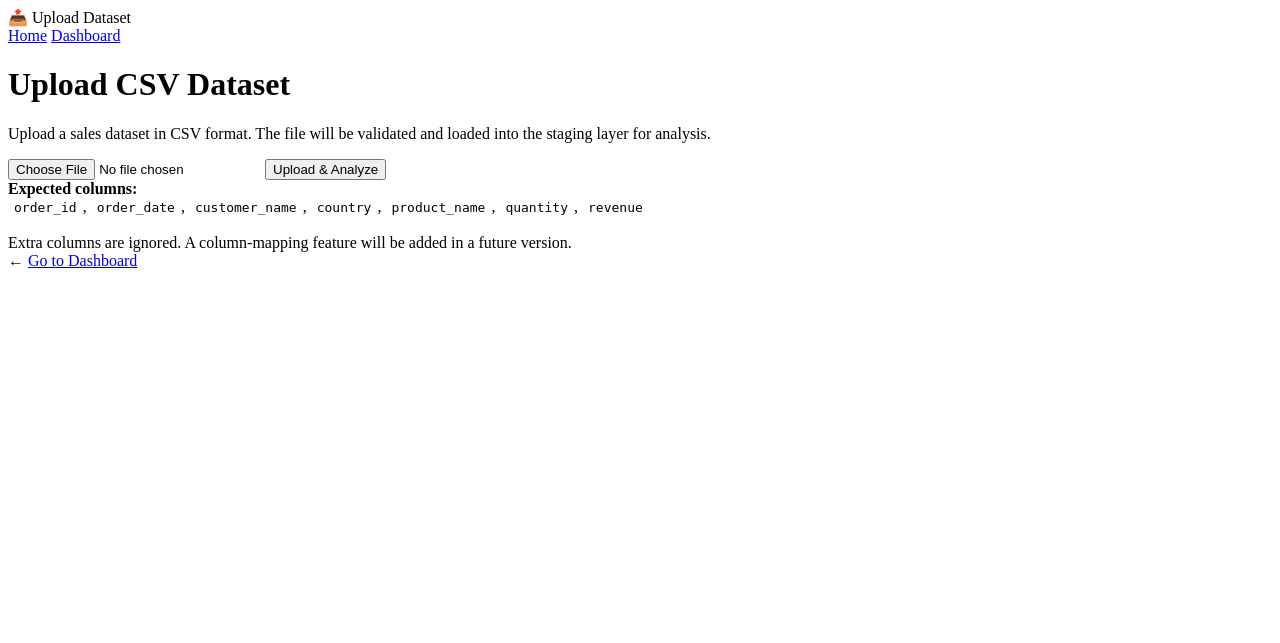
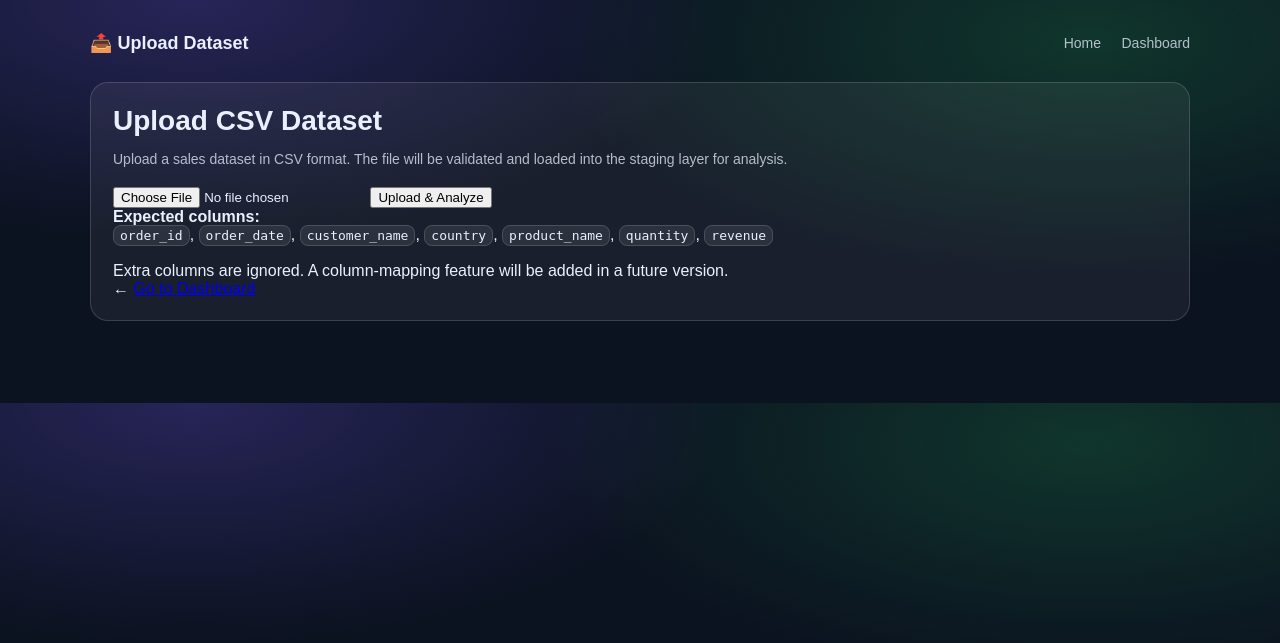
Before and after one commit to SaraIslahi/enterprise-bi-dashboard, a Django app: page /upload/ in a window 1280 px wide. Shown: the top 643 px of the page. Run offline with Django 5.2, Linux system fonts and the light colour scheme.

Commit message:
Fix dashboard CSS loading and HTML structure

```diff
--- a/bi_webapp/dashboard/static/dashboard/style.css
+++ b/bi_webapp/dashboard/static/dashboard/style.css
@@ -1,3 +1,148 @@
+:root {
+  --bg: #0b1220;
+  --card: rgba(255, 255, 255, 0.06);
+  --border: rgba(255, 255, 255, 0.15);
+  --text: #eaf0ff;
+  --muted: rgba(234, 240, 255, 0.75);
+  --accent: #7c5cff;
+  --accent-2: #22c55e;
+}
+
+* {
+  box-sizing: border-box;
+}
+
+body {
+  margin: 0;
+  font-family: Arial, sans-serif;
+  background: radial-gradient(
+      900px 400px at 15% 0%,
+      rgba(124, 92, 255, 0.25),
+      transparent 60%
+    ),
+    radial-gradient(
+      900px 400px at 85% 10%,
+      rgba(34, 197, 94, 0.2),
+      transparent 60%
+    ),
+    var(--bg);
+  color: var(--text);
+}
+
+.container {
+  width: min(1100px, 92%);
+  margin: auto;
+  padding: 32px 0 60px;
+}
+
+/* Top bar */
+.topbar {
+  display: flex;
+  justify-content: space-between;
+  align-items: center;
+  margin-bottom: 28px;
+}
+
+.brand {
+  font-weight: 700;
+  font-size: 18px;
+}
+
+.nav a {
+  color: var(--muted);
+  text-decoration: none;
+  margin-left: 16px;
+  font-size: 14px;
+}
+
+.nav a:hover {
+  color: var(--text);
+}
+
+/* Messages */
+.messages {
+  margin-bottom: 22px;
+}
+
+.message {
+  padding: 12px 14px;
+  border-radius: 10px;
+  font-size: 14px;
+  margin-bottom: 10px;
+}
+
+.message.success {
+  background: rgba(34, 197, 94, 0.15);
+  border: 1px solid rgba(34, 197, 94, 0.4);
+  color: #bbf7d0;
+}
+
+.message.error {
+  background: rgba(239, 68, 68, 0.15);
+  border: 1px solid rgba(239, 68, 68, 0.4);
+  color: #fecaca;
+}
+
+/* Cards */
+.card {
+  background: var(--card);
+  border: 1px solid var(--border);
+  border-radius: 18px;
+  padding: 22px;
+  margin-bottom: 22px;
+}
+
+h1 {
+  margin: 0 0 6px;
+  font-size: 28px;
+}
+
+.subtitle {
+  color: var(--muted);
+  font-size: 14px;
+  margin-bottom: 20px;
+}
+
+/* KPI cards */
+.kpi-grid {
+  display: grid;
+  grid-template-columns: repeat(3, 1fr);
+  gap: 16px;
+}
+
+.kpi {
+  padding: 18px;
+  border-radius: 16px;
+  border: 1px solid var(--border);
+  background: rgba(255, 255, 255, 0.05);
+}
+
+.kpi h3 {
+  margin: 0 0 6px;
+  font-size: 14px;
+  color: var(--muted);
+}
+
+.kpi .value {
+  font-size: 22px;
+  font-weight: 700;
+}
+
+/* Charts */
+.chart-card {
+  margin-top: 20px;
+}
+
+canvas {
+  width: 100% !important;
+  max-height: 420px;
+}
+
+@media (max-width: 900px) {
+  .kpi-grid {
+    grid-template-columns: 1fr;
+  }
+}
 /* =========================
    HOME PAGE STYLES
    (add below your current CSS)
```
